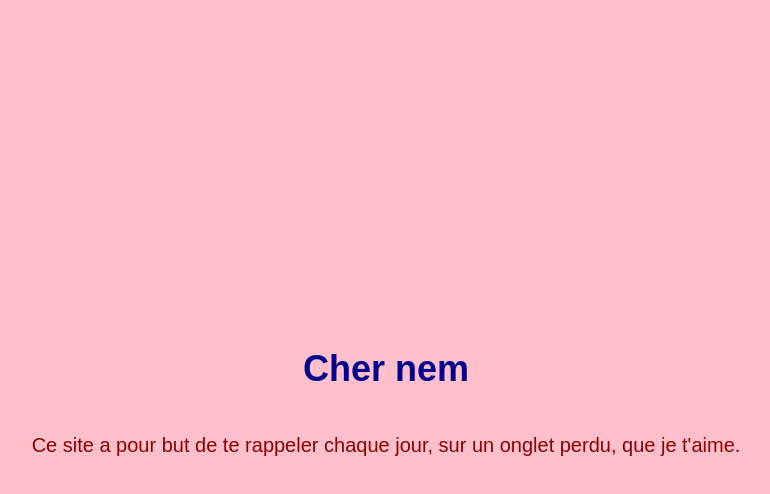
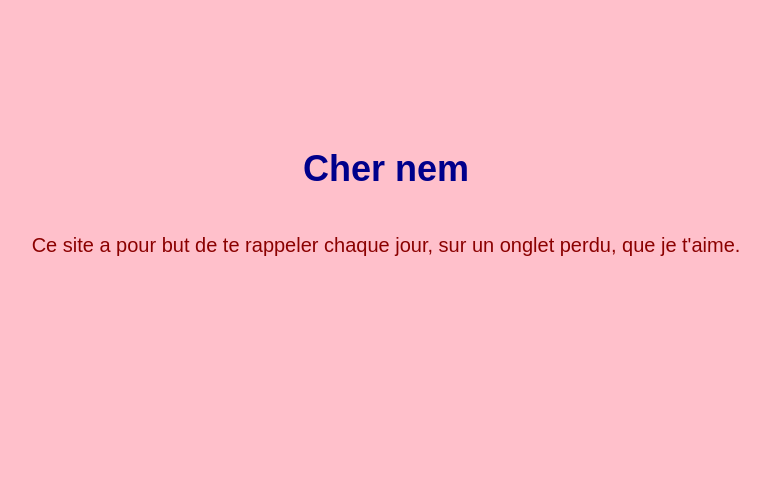
Before and after one commit to tomfqqo/Nem, a plain HTML site: page index.html in a window 1280 px wide. Shown: the whole page, without its empty margins (254-1024 px from the left). Drawn offline with Linux system fonts and the light colour scheme.

Commit message:
Update styles.css

```diff
--- a/styles.css
+++ b/styles.css
@@ -6,7 +6,7 @@ body {
     flex-direction: column;
     justify-content: center;
     align-items: center;
-    height: 100vh; /* Centre verticalement */
+    height: 50vh; /* Centre verticalement */
     margin: 0;
 }
 
```
